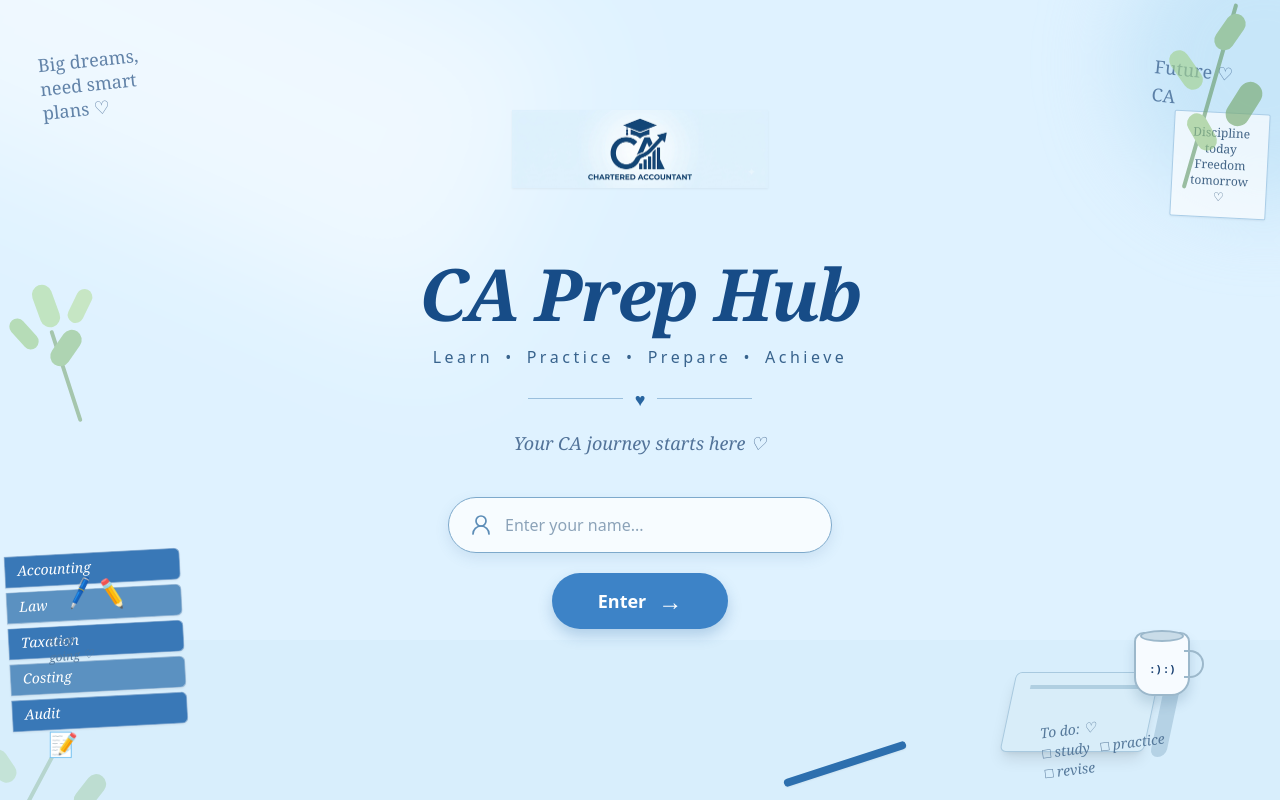
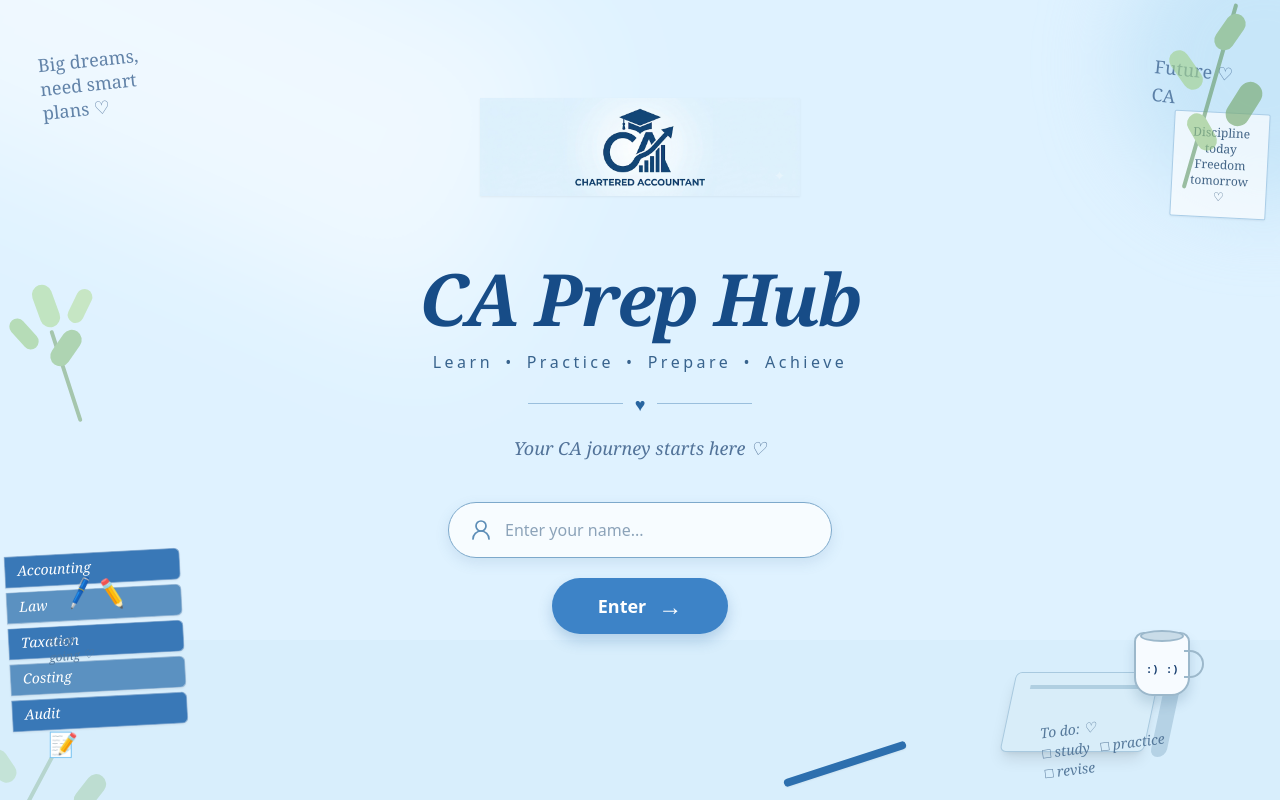
Before and after one commit to vishwa-navya/CA-Preparation-AI, a React (Vite) app: page / in a window 1280 px wide. Built offline with nearby package versions, Linux system fonts and the light colour scheme; no server answers; the database is empty.

Commit message:
Update logo size and smiley positions

```diff
--- a/src/App.tsx
+++ b/src/App.tsx
@@ -281,7 +281,7 @@ function App() {
         <div className="relative z-20 mx-auto flex h-full w-full max-w-3xl flex-col items-center justify-center px-5 pb-[18%] pt-10 text-center sm:pb-[13%]">
           <img
   src="/image.png"
-  className="mb-1 h-44 w-52 object-contain drop-shadow-sm sm:h-52 sm:w-64"
+  className="mb-2 h-56 w-72 object-contain drop-shadow-sm sm:h-64 sm:w-80"
   alt="Chartered Accountant logo"
 />
           <h1 className="font-serif text-5xl font-semibold italic tracking-tight text-[#174c87] sm:text-7xl">CA Prep Hub</h1>
@@ -333,9 +333,9 @@ function App() {
         <div className="absolute bottom-[11%] right-4 z-30 flex scale-75 flex-col items-center sm:bottom-[13%] sm:right-[7%] sm:scale-100">
           <div className="relative h-16 w-14 rounded-b-[1.15rem] rounded-t-[0.6rem] border-2 border-[#9cb8cb] bg-[#f7fbff] shadow-[0_8px_12px_rgba(52,95,126,0.18)]">
             <div className="absolute -top-1 left-1/2 h-3 w-11 -translate-x-1/2 rounded-[50%] border-2 border-[#9cb8cb] bg-[#c9dce8]" />
-            <div className="relative z-10 flex h-full items-center justify-center gap-1 pt-2">
-              <button type="button" onClick={loginAsAmmu} disabled={!isSafe} aria-label="Open first study space" title={isSafe ? 'Open study space' : 'Locked — toggle the pin to unlock'} className={`text-[11px] font-semibold leading-none transition-all ${isSafe ? 'hover:scale-110 active:scale-95' : 'grayscale opacity-40'}`}>: )</button>
-              <button type="button" onClick={loginAsVishwa} disabled={!isSafe} aria-label="Open second study space" title={isSafe ? 'Open study space' : 'Locked — toggle the pin to unlock'} className={`text-[11px] font-semibold leading-none transition-all ${isSafe ? 'hover:scale-110 active:scale-95' : 'grayscale opacity-40'}`}>: )</button>
+            <div className="relative z-10 flex h-full items-center justify-between px-1.5 pt-2">
+              <button type="button" onClick={loginAsAmmu} disabled={!isSafe} aria-label="Open first study space" title={isSafe ? 'Open study space' : 'Locked — toggle the pin to unlock'} className={`w-5 text-center whitespace-nowrap text-[11px] font-semibold leading-none transition-all ${isSafe ? 'hover:scale-110 active:scale-95' : 'grayscale opacity-40'}`}>: )</button>
+              <button type="button" onClick={loginAsVishwa} disabled={!isSafe} aria-label="Open second study space" title={isSafe ? 'Open study space' : 'Locked — toggle the pin to unlock'} className={`w-5 text-center whitespace-nowrap text-[11px] font-semibold leading-none transition-all ${isSafe ? 'hover:scale-110 active:scale-95' : 'grayscale opacity-40'}`}>: )</button>
             </div>
             <div className="absolute -right-4 top-4 h-7 w-5 rounded-r-full border-2 border-l-0 border-[#9cb8cb]" />
           </div>
```
